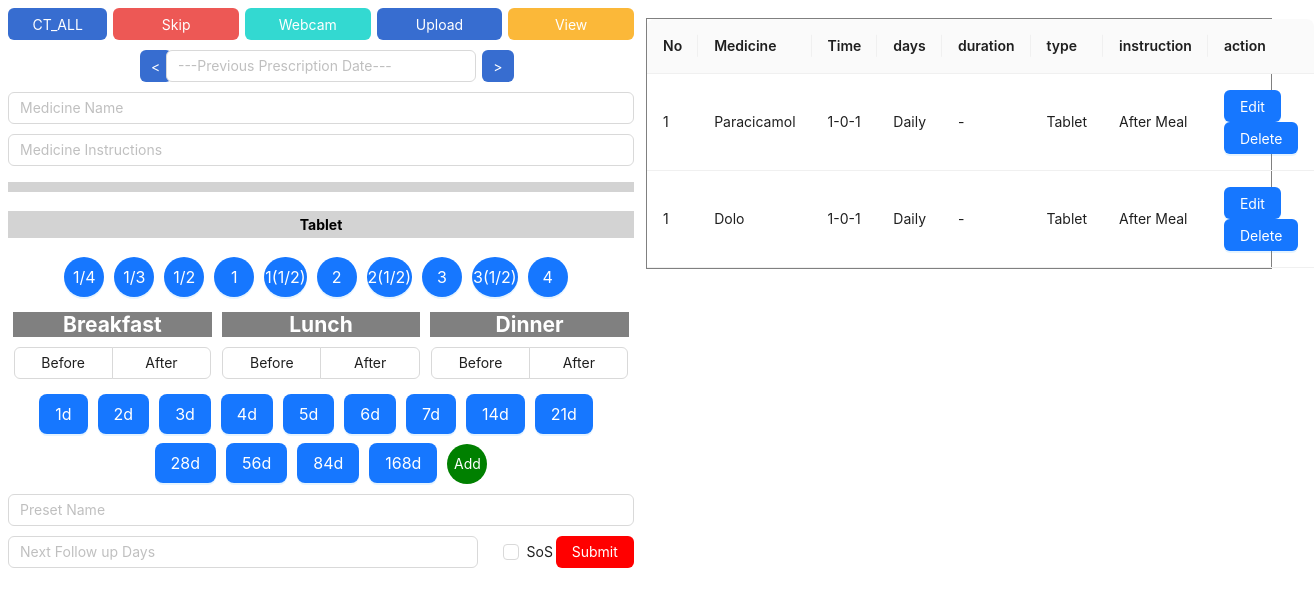
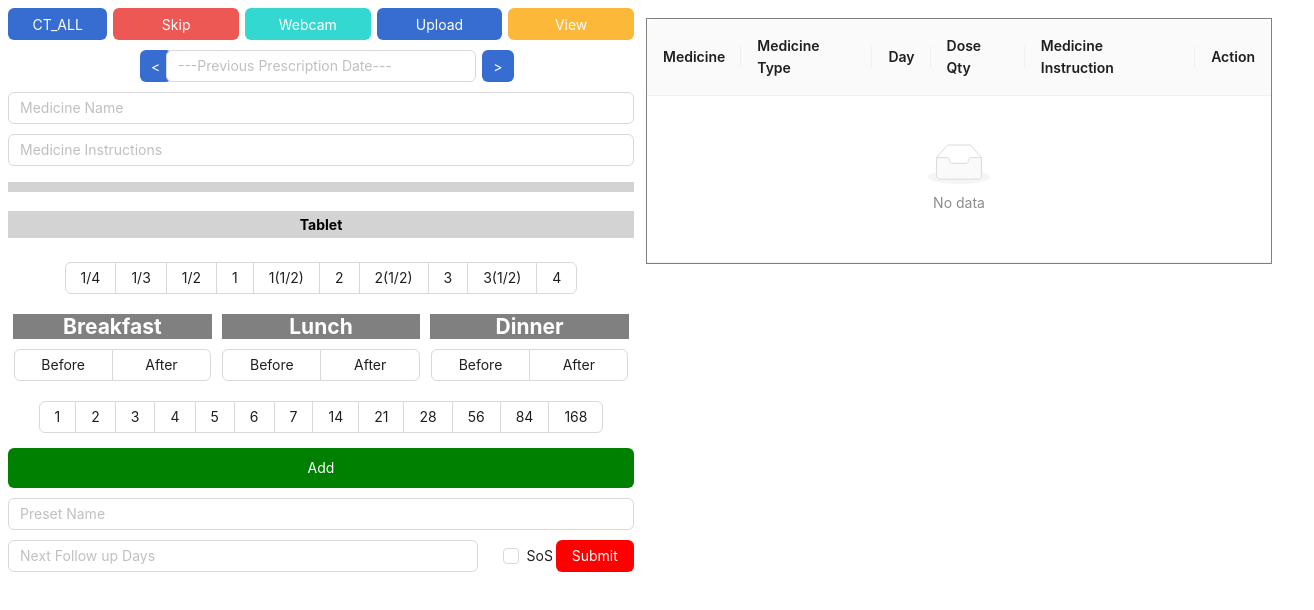
Before and after one commit to imbuesoft/patient, a React (Create React App) app: page / in a window 1280 px wide. Shown: the top 610 px of the page, 1314 px wide, since content can reach past the window. Built offline with nearby package versions, Linux system fonts and the light colour scheme.

Commit message:
prescription1 with code

```diff
--- a/src/Prescription.js
+++ b/src/Prescription.js
@@ -4,76 +4,77 @@ import { Row, Col, AutoComplete, Button, Radio, Input, Checkbox, Table } from 'a
 const Prescription = () => {
     const [currentValue, setCurrentValue] = useState('')
     const [currentInstructionValue, setCurrentInstructionValue] = useState('')
+    const [medicineTypeValue, setMedicineTypeValue] = useState('Tablet')
     const [currentPresetValue, setCurrentPresetValue] = useState('')
     const [options, setOptions] = useState([]);
+    const [qty, setQty] = useState(0);
+    const [day, setDay] = useState(0);
+    const [doseQty, setDoseQty] = useState({ morning: 0, afternoon: 0, evening: 0 });
+    const [prescribedData, setPrescribedData] = useState([]);
 
-
-    const columns = [
-        {
+    //1-0-1
+    //{morning: 1, afternoon: 0, evening: 1}
+    /*{
             title: 'No',
             dataIndex: 'no',
             key: 'no'
-        },
+        }*/
+    const columns = [
         {
             title: 'Medicine',
             dataIndex: 'medicine',
             key: 'medicine'
         },
         {
-            title: 'Time',
-            dataIndex: 'time',
-            key: 'time'
+            title: 'Medicine Type',
+            dataIndex: 'medicineType',
+            key: 'medicineType'
         },
         {
-            title: 'days',
-            dataIndex: 'days',
-            key: 'days'
+            title: 'Day',
+            dataIndex: 'day',
+            key: 'day'
         },
         {
-            title: 'duration',
-            dataIndex: 'duration',
-            key: 'duration'
+            title: 'Dose Qty',
+            dataIndex: 'doseQty',
+            key: 'doseQty'
         },
         {
-            title: 'type',
-            dataIndex: 'type',
-            key: 'type'
+            title: 'Medicine Instruction',
+            dataIndex: 'medicineInstruction',
+            key: 'medicineInstruction'
         },
         {
-            title: 'instruction',
-            dataIndex: 'instruction',
-            key: 'instruction'
-        },
-        {
-            title: 'action',
+            title: 'Action',
             dataIndex: 'action',
             key: 'action',
-            render: (text) => <><Button type="primary">{text[0]}</Button> <Button type="primary">{text[1]}</Button></>,
+            //render: (text) => <><Button type="primary">{text[0]}</Button> <Button type="primary">{text[1]}</Button></>,
         }
     ];
 
-    const prescribedata = [{
-        no: '1',
-        medicine: 'Paracicamol',
-        time: '1-0-1',
-        days: 'Daily',
-        duration: '-',
-        type: 'Tablet',
-        instruction: 'After Meal',
-        action: ['Edit', 'Delete']
-    }, {
-        no: '1',
-        medicine: 'Dolo',
-        time: '1-0-1',
-        days: 'Daily',
-        duration: '-',
-        type: 'Tablet',
-        instruction: 'After Meal',
-        action: ['Edit', 'Delete']
-    }]
+    // const prescribedata = [{
+    //     no: '1',
+    //     medicine: 'Paracicamol',
+    //     time: '1-0-1',
+    //     days: 'Daily',
+    //     duration: '-',
+    //     type: 'Tablet',
+    //     instruction: 'After Meal',
+    //     action: ['Edit', 'Delete']
+    // }, {
+    //     no: '1',
+    //     medicine: 'Dolo',
+    //     time: '1-0-1',
+    //     days: 'Daily',
+    //     duration: '-',
+    //     type: 'Tablet',
+    //     instruction: 'After Meal',
+    //     action: ['Edit', 'Delete']
+    // }]
 
     const dozes = ['1/4', '1/3', '1/2', '1', '1(1/2)', '2', '2(1/2)', '3', '3(1/2)', '4'];
-    const days = ['1d', '2d', '3d', '4d', '5d', '6d', '7d', '14d', '21d', '28d', '56d', '84d', '168d'];
+    const days = [1, 2, 3, 4, 5, 6, 7, 14, 21, 28, 56, 84, 168];
 
     const medicines = [
         { label: 'Paracitamol', value: 'Paracitamol' },
@@ -132,12 +133,39 @@ const Prescription = () => {
     }
 
     const onDozeChange = (e) => {
-        console.log(`radio checked:${e.target.name} - ${e.target.value}`);
+        //console.log(qty);
+        setDoseQty({ ...doseQty, [e.target.name]: qty });
+    };
+
+    const onQtyDozeChange = (e) => {
+        //console.log(e.target.value);
+        setQty(e.target.value);
     };
 
     const onSoSChange = (e) => {
         console.log(`checked = ${e.target.checked}`);
     };
+
+    const onAddClick = () => {
+        //console.log(doseQty);
+        //console.log({ "medicine": currentValue, "medicineInstruction": currentInstructionValue, "medicineType": medicineTypeValue, "qty": qty, "day": day, "doseQty": doseQty });
+        //console.log(doseQty['afternoon'].qty);
+        const prescribed = { "medicine": currentValue, "medicineInstruction": currentInstructionValue, "medicineType": medicineTypeValue, "qty": qty, "day": day, "doseQty": `${doseQty['morning']}-${doseQty['afternoon']}-${doseQty['evening']}` };
+        setPrescribedData((prevData) => [...prevData, prescribed]);
+    }
+
+    const clearDoze = (value) => {
+        console.log(value);
+    }
+
+    const onDayClick = (e) => {
+        //console.log(e.target.value);
+        setDay(e.target.value)
+    }
+
+    const onSubmit = () => {
+        console.log(prescribedData);
+    }
 
 
     return (
@@ -208,31 +236,33 @@ const Prescription = () => {
                     <h4 style={{ textAlign: 'center', backgroundColor: 'lightgray', padding: 5 + 'px' }}>{medicine_types[0]}</h4>
 
                     <div style={{ textAlign: 'center' }}>
+                        <Radio.Group buttonStyle="solid" style={{ textAlign: 'center', width: '100%', padding: 5 + 'px' }} onChange={onQtyDozeChange} name='breakfast'>
                             {
                                 dozes.map((doze, index) => {
-                                return <Button key={index} type='primary' shape='circle' size='large' style={{ marginRight: 10 + 'px' }}>{doze}</Button>
+                                    return <Radio.Button shape='circle' value={doze}>{doze}</Radio.Button>
                                 })
                             }
+                        </Radio.Group>
                     </div>
 
                     <Row style={{ marginTop: 10 + 'px' }}>
                         <Col span={8}>
-                            <h2 style={{ textAlign: 'center', backgroundColor: 'gray', margin: 5 + 'px', color: 'white' }}>Breakfast</h2>
-                            <Radio.Group style={{ textAlign: 'center', width: '100%', padding: 5 + 'px', color: 'white' }} onChange={onDozeChange} name='breakfast'>
+                            <h2 style={{ textAlign: 'center', backgroundColor: 'gray', margin: 5 + 'px', color: 'white' }} onClick={() => clearDoze("morning")}>Breakfast</h2>
+                            <Radio.Group buttonStyle="solid" style={{ textAlign: 'center', width: '100%', padding: 5 + 'px', color: 'white' }} onChange={onDozeChange} name='morning'>
                                 <Radio.Button style={{ width: '50%' }} value="before">Before</Radio.Button>
                                 <Radio.Button style={{ width: '50%' }} value="after">After</Radio.Button>
                             </Radio.Group>
                         </Col>
                         <Col span={8}>
-                            <h2 style={{ textAlign: 'center', backgroundColor: 'gray', margin: 5 + 'px', color: 'white' }}>Lunch</h2>
-                            <Radio.Group style={{ textAlign: 'center', width: '100%', padding: 5 + 'px', color: 'white' }} onChange={onDozeChange} name='lunch'>
+                            <h2 style={{ textAlign: 'center', backgroundColor: 'gray', margin: 5 + 'px', color: 'white' }} onClick={() => clearDoze("afternoon")}>Lunch</h2>
+                            <Radio.Group buttonStyle="solid" style={{ textAlign: 'center', width: '100%', padding: 5 + 'px', color: 'white' }} onChange={onDozeChange} name='afternoon'>
                                 <Radio.Button style={{ width: '50%' }} value="before">Before</Radio.Button>
                                 <Radio.Button style={{ width: '50%' }} value="after">After</Radio.Button>
                             </Radio.Group>
                         </Col>
                         <Col span={8}>
-                            <h2 style={{ textAlign: 'center', backgroundColor: 'gray', margin: 5 + 'px', color: 'white' }}>Dinner</h2>
-                            <Radio.Group style={{ textAlign: 'center', width: '100%', padding: 5 + 'px', color: 'white' }} onChange={onDozeChange} name='dinner'>
+                            <h2 style={{ textAlign: 'center', backgroundColor: 'gray', margin: 5 + 'px', color: 'white' }} onClick={() => clearDoze("evening")}>Dinner</h2>
+                            <Radio.Group buttonStyle="solid" style={{ textAlign: 'center', width: '100%', padding: 5 + 'px', color: 'white' }} onChange={onDozeChange} name='evening'>
                                 <Radio.Button style={{ width: '50%' }} value="before">Before</Radio.Button>
                                 <Radio.Button style={{ width: '50%' }} value="after">After</Radio.Button>
                             </Radio.Group>
@@ -240,12 +270,15 @@ const Prescription = () => {
                     </Row>
 
                     <div style={{ textAlign: 'center', marginTop: 10 + 'px' }}>
+                        <Radio.Group buttonStyle="solid" style={{ textAlign: 'center', width: '100%', padding: 5 + 'px' }} onChange={onDayClick} name='breakfast'>
                             {
                                 days.map((day, index) => {
-                                return <Button key={index} type='primary' shape='squre' size='large' style={{ marginRight: 10 + 'px' }}>{day}</Button>
+                                    //return <Button key={index} type='primary' shape='squre' size='large' style={{ marginRight: 10 + 'px' }} onClick={onDayClick} value={day}>{day}D</Button>
+                                    return <Radio.Button shape='circle' value={day}>{day}</Radio.Button>
                                 })
                             }
-                        <Button type='button' shape='circle' style={{ width: '40px', height: '40px', marginTop: '10px', backgroundColor: 'green', color: 'white' }}>Add</Button>
+                        </Radio.Group>
+                        <Button type='button' style={{ width: '100%', height: '40px', marginTop: '10px', backgroundColor: 'green', color: 'white' }} onClick={onAddClick}>Add</Button>
                     </div>
 
 
@@ -272,12 +305,12 @@ const Prescription = () => {
                             <Checkbox style={{ paddingTop: '5px', paddingLeft: '25px' }} name="sos" onChange={onSoSChange}>SoS</Checkbox>
                         </Col>
                         <Col span={3}>
-                            <Button type='button' style={{ backgroundColor: 'red', color: 'white' }}>Submit</Button>
+                            <Button type='button' style={{ backgroundColor: 'red', color: 'white' }} onClick={onSubmit}>Submit</Button>
                         </Col>
                     </Row>
                 </Col >
                 <Col span={12}>
-                    <Table columns={columns} dataSource={prescribedata} pagination={false} style={{ border: "1px solid grey", marginTop: "10px" }} />
+                    <Table columns={columns} dataSource={prescribedData} pagination={false} style={{ border: "1px solid grey", marginTop: "10px" }} />
                 </Col>
             </Row >
         </>
```
Lines whose indentation alone changed are shown as unchanged.
